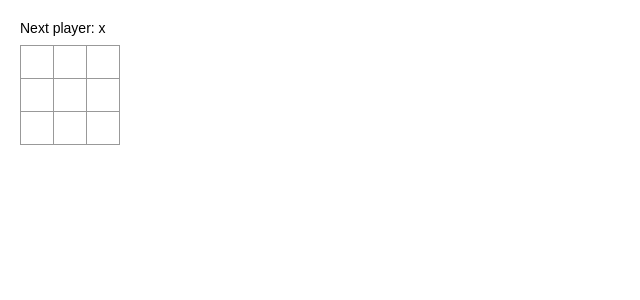
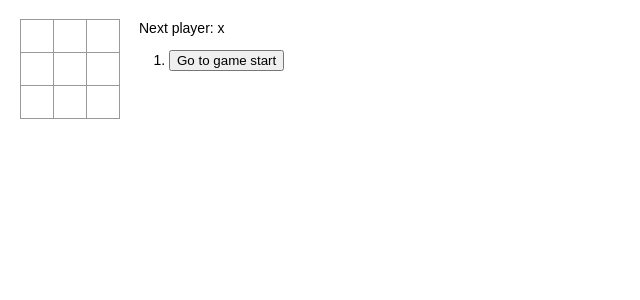
Before and after one commit to dona70909/my-first-react, a React (Create React App) app: page / in a window 1280 px wide. Shown: the top 300 px of the page, without its empty margins (0-640 px from the left). Built offline with nearby package versions, Linux system fonts and the light colour scheme.

Commit message:
Add history game

```diff
--- a/src/index.js
+++ b/src/index.js
@@ -29,59 +29,18 @@
 
 class Board extends React.Component {
 
-  constructor(props) {
-
-    super(props);
-    this.state = {
-      squares: Array(9).fill(null),
-      xIsNext: true,
-    }
-  }
-
-  handleClick(i) {
-
-    const squares = this.state.squares.slice();
-
-    if(calculateWinner(squares) || squares[i]) {
-      return;
-    }
-
-    squares[i] = this.state.xIsNext ? 'x' : 'o';
-
-    this.setState({
-
-      squares: squares,
-      xIsNext: !this.state.xIsNext,
-
-    });
-  }
-
   renderSquare(i) {
     return <Square
-    value={this.state.squares[i]}
-    onClick={() => this.handleClick(i)}
+    value={this.props.squares[i]}
+    onClick={() => this.props.onClick(i)}
     />;
   }
 
   /* Qui sono definiti i valori pasati al metodo render della classe Square */
   render() {
-
-    const winner = calculateWinner(this.state.squares);
-
-    let status;
-    if(winner) {
-
-      status = 'Winner: ' + winner;
-
-    } else {
-
-      status = 'Next player: ' + (this.state.xIsNext ? 'x' : 'o');
-
-    }
-
     return (
       <div>
-        <div className="status">{status}</div>
+
         <div className="board-row">
           {this.renderSquare(0)}
           {this.renderSquare(1)}
@@ -97,24 +56,98 @@
           {this.renderSquare(7)}
           {this.renderSquare(8)}
         </div>
+
       </div>
     );
   }
 }
 
 class Game extends React.Component {
+
+  constructor(props) {
+
+    super(props);
+    this.state = {
+      history: [{
+        squares: Array(9).fill(null),
+      }],
+      stepNumber: 0,
+      xIsNext:true,
+    }
+  }
+
+  handleClick(i) {
+
+    /* we used slice() to create a new copy of the squares array after every move, Immutable concept */
+    const history = this.state.history.slice(0, this.state.stepNumber + 1);
+    const current = history[history.length - 1];
+    const squares = current.squares.slice();
+
+    if(calculateWinner(squares) || squares[i]) {
+      return;
+    }
+
+    squares[i] = this.state.xIsNext ? 'x' : 'o';
+
+    this.setState({
+
+      history: history.concat([{
+        squares: squares,
+      }]),
+
+      stepNumber: history.length,
+      xIsNext: !this.state.xIsNext,
+
+    });
+  }
+
+  jumpTo(step) {
+    this.setState({
+      stepNumber: step,
+      xIsNext: (step % 2) === 0,
+    });
+  }
+
+
   render() {
+
+    const history = this.state.history;
+    const current = history[this.state.stepNumber];
+    const winner = calculateWinner(current.squares);
+
+    const moves = history.map((step, move) => {
+      const desc = move ?  'Go to move #' + move : 'Go to game start';
+      return (
+        <li key={move}>
+          <button onClick={() => this.jumpTo(move)}>{desc}</button>
+        </li>
+      );
+    });
+
+    let status;
+
+    if(winner) {
+
+      status = 'Winner: ' + winner;
+
+    } else {
+      status = 'Next player: ' + (this.state.xIsNext ? 'x' : 'o');
+    }
+
     return (
 
       <div className="game">
 
         <div className="game-board">
-          <Board />
+          <Board
+            squares={current.squares}
+            onClick={(i) => this.handleClick(i)}
+          />
         </div>
 
         <div className="game-info">
-          <div>{/* status */}</div>
-          <ol>{/* TODO */}</ol>
+          <div>{status}</div>
+          <ol>{moves}</ol>
         </div>
 
       </div>
```
